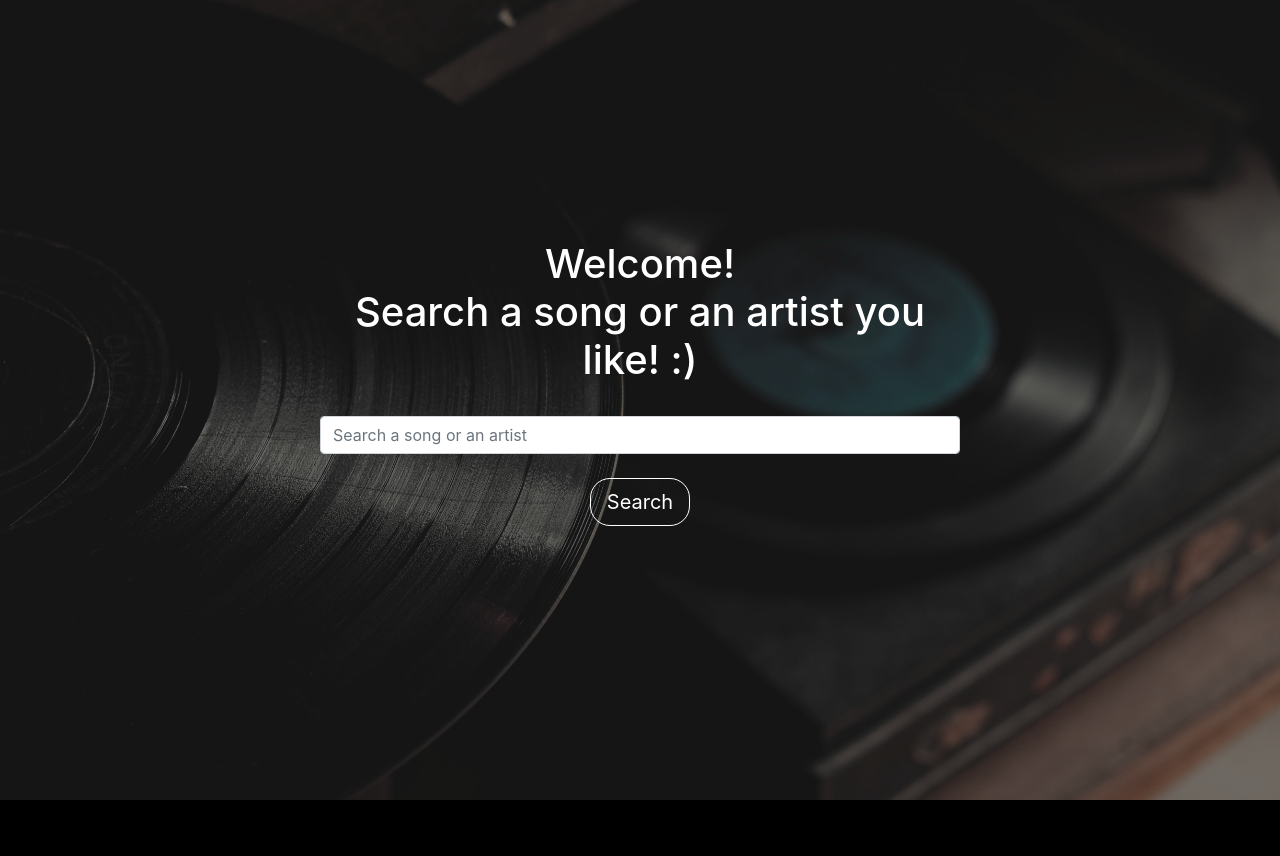
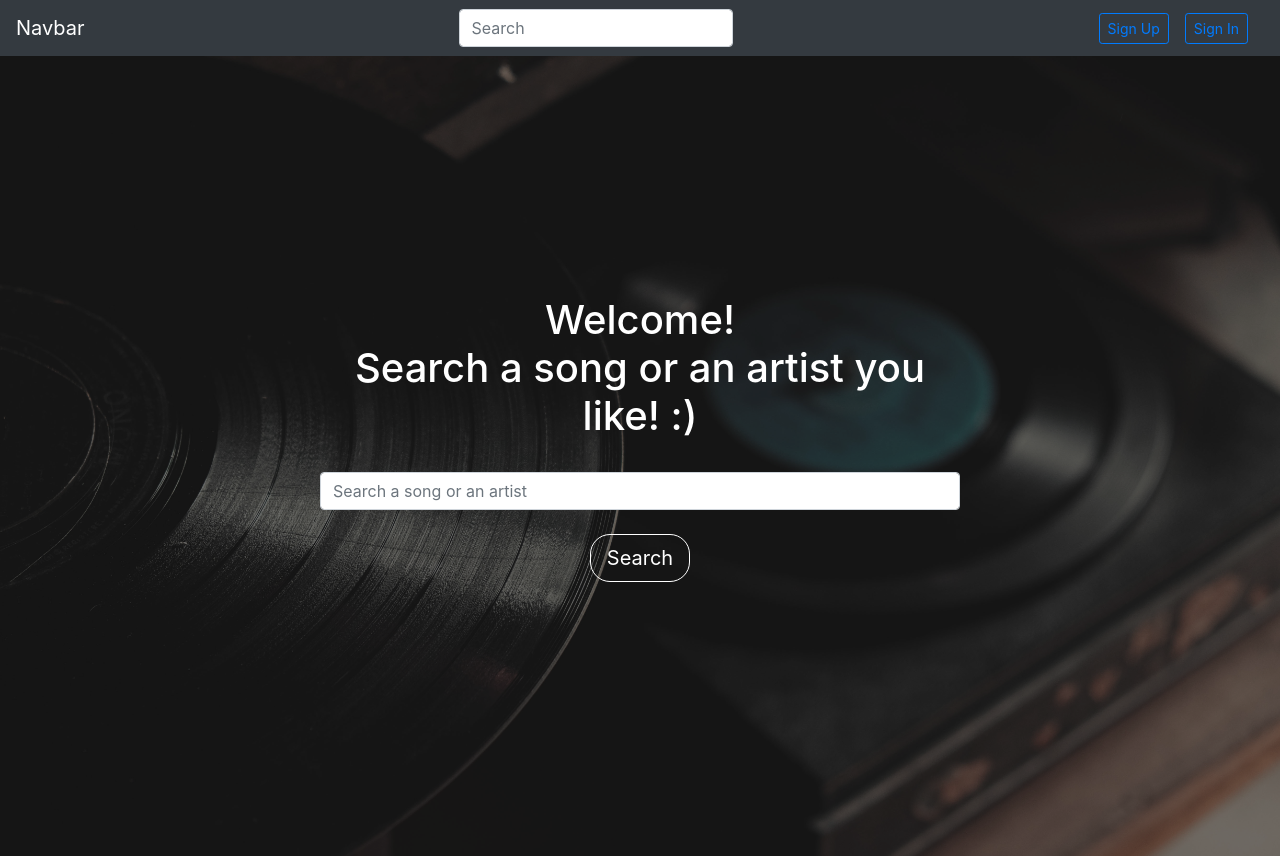
Before and after one commit to OrangeDev22/music-directory-react, a React (Create React App) app: page / in a window 1280 px wide. Before the commit the page ends 800 px from the top, so only its background shows below. Built offline with nearby package versions, Linux system fonts and the light colour scheme.

Commit message:
implementing firebase and navbar on lading page

```diff
--- a/package.json
+++ b/package.json
@@ -7,6 +7,7 @@
     "@testing-library/react": "^11.2.5",
     "@testing-library/user-event": "^12.7.3",
     "bootstrap": "^4.6.0",
+    "firebase": "^8.2.9",
     "react": "^17.0.1",
     "react-bootstrap": "^1.5.0",
     "react-dom": "^17.0.1",
--- a/src/App.js
+++ b/src/App.js
@@ -1,11 +1,18 @@
 import "./css/App.css";
 import "bootstrap/dist/css/bootstrap.min.css";
 import LandingPage from "./pages/ladingPage";
+import { BrowserRouter as Router, Route, Switch } from "react-router-dom";
 
 function App() {
   return (
     <div className="App">
-      <LandingPage />
+      <Router>
+        <Switch>
+          <Route exact path="/">
+            <LandingPage />
+          </Route>
+        </Switch>
+      </Router>
     </div>
   );
 }
--- a/src/components/NavComponent.js
+++ b/src/components/NavComponent.js
@@ -1,14 +1,21 @@
 import React from "react";
-import { Navbar, Form, FormControl, Button } from "react-bootstrap";
+import { Navbar, Form, FormControl, Button, div } from "react-bootstrap";
 
 function NavComponent() {
   return (
     <Navbar bg="dark" variant="dark">
       <Navbar.Brand href="#home">Navbar</Navbar.Brand>
-      <Form inline className="ml-auto">
+      <Form inline className="ml-auto mr-auto">
         <FormControl type="text" placeholder="Search" className="mr-sm-2" />
-        <Button variant="outline-info">Search</Button>
       </Form>
+      <div>
+        <Button variant="outline-primary" className="mr-3" size="sm">
+          Sign Up
+        </Button>
+        <Button variant="outline-primary" className="mr-3" size="sm">
+          Sign In
+        </Button>
+      </div>
     </Navbar>
   );
 }
--- a/src/pages/ladingPage.js
+++ b/src/pages/ladingPage.js
@@ -1,8 +1,11 @@
 import React from "react";
 import { FormControl, Form, Button } from "react-bootstrap";
+import NavComponent from "../components/NavComponent";
 
 function LandingPage() {
   return (
+    <>
+      <NavComponent />
       <main id="main_landing_page" className="position-relative">
         <div className="banner">
           <h1 style={{ textAlign: "center" }}>
@@ -25,6 +28,7 @@ function LandingPage() {
           </Form>
         </div>
       </main>
+    </>
   );
 }
 
```
Also changed, not shown: src/firebase.js (added, +17 -0 lines), 1 other file (tests, documents, lock files or other folders). Lines whose indentation alone changed are shown as unchanged.
